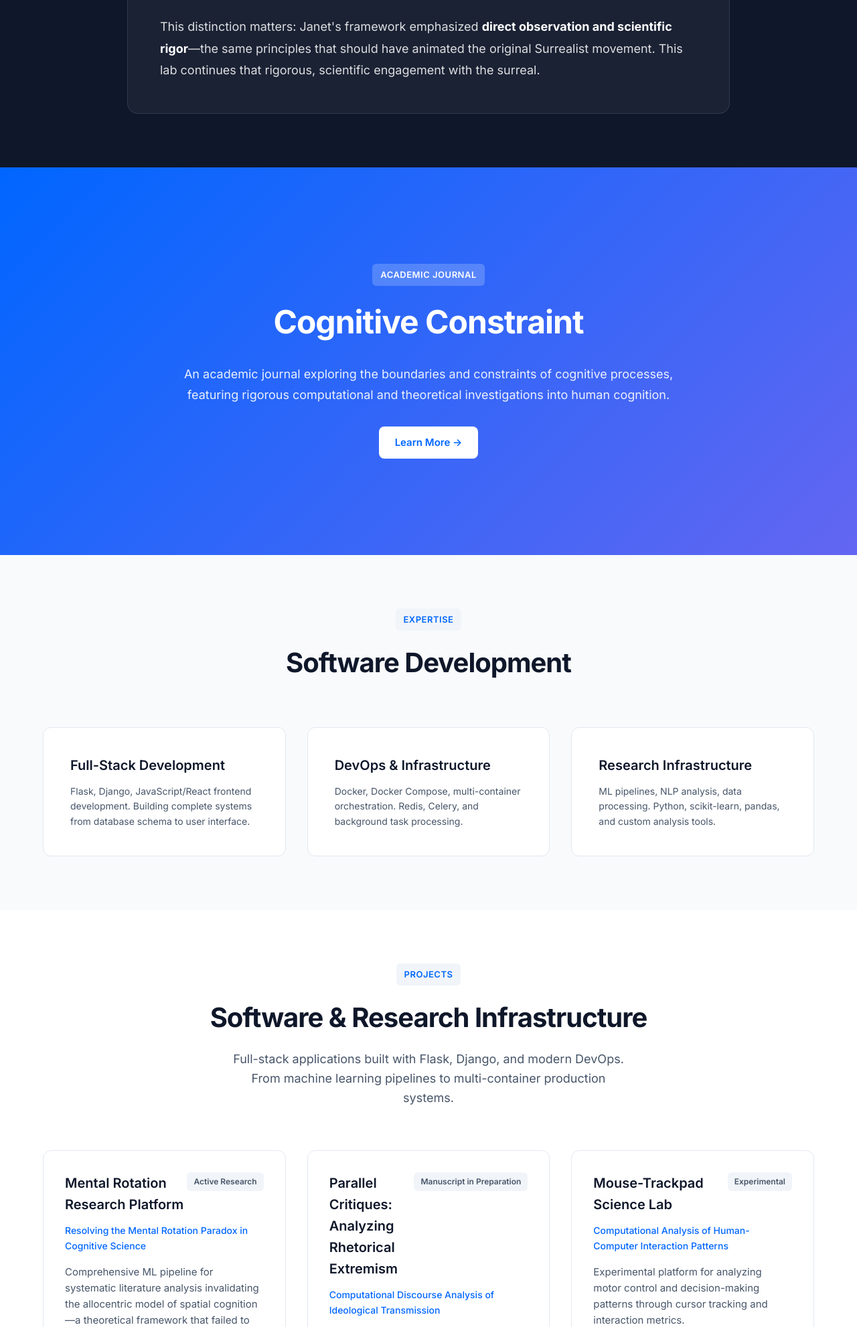
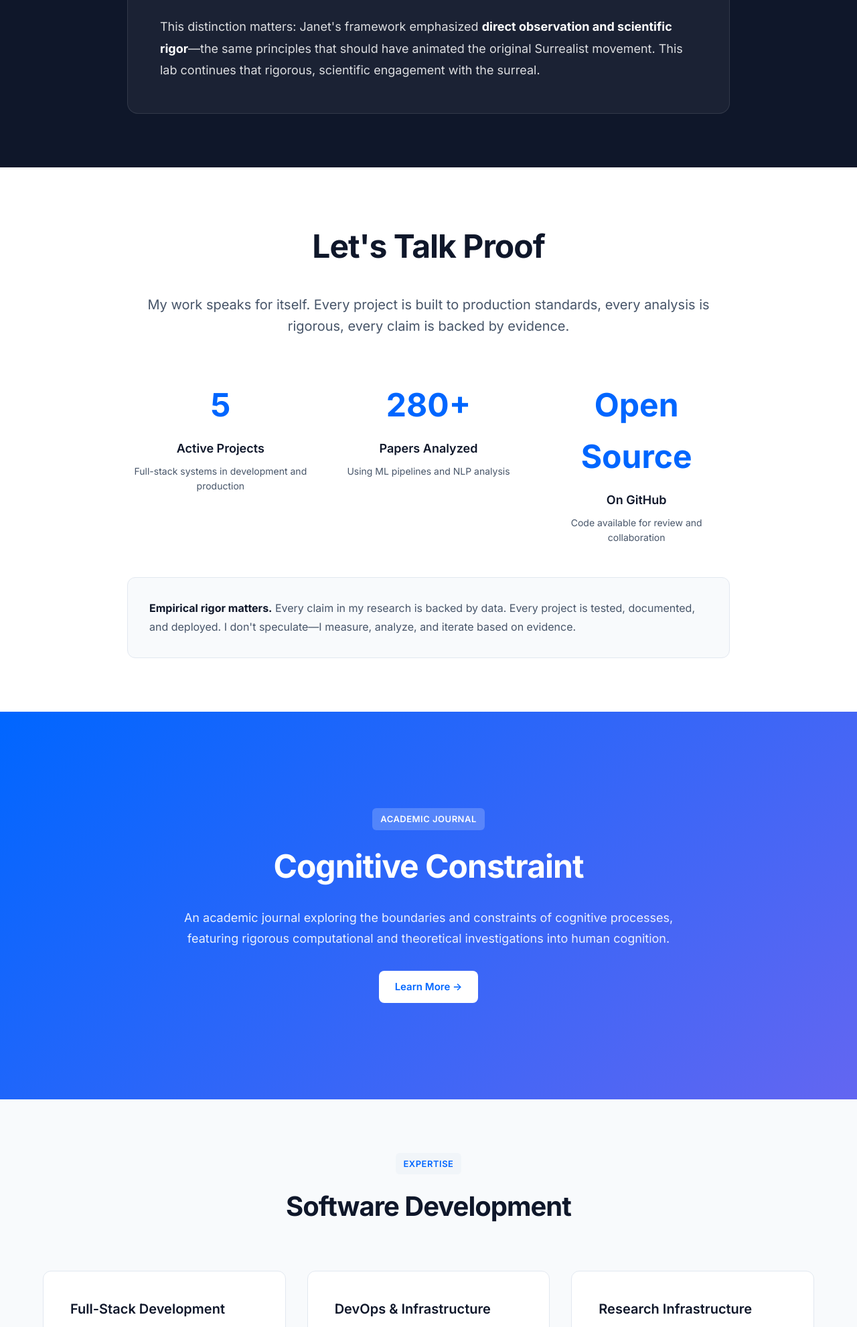
Before and after one commit to savantlab/portfolio, a Flask app: page / in a window 1280 px wide. Shown: the part 2042-4024 px from the top of the page at 67% size. Run offline with Flask 3, Linux system fonts and the light colour scheme.

Commit message:
Add 'Let's Talk Proof' section highlighting empirical rigor

```diff
--- a/templates/index.html
+++ b/templates/index.html
@@ -98,6 +98,41 @@
                     </p>
                     <p style="font-size: 18px; line-height: 1.8; color: rgba(255, 255, 255, 0.85); margin-bottom: 0;">
                         This distinction matters: Janet's framework emphasized <strong style="color: white;">direct observation and scientific rigor</strong>—the same principles that should have animated the original Surrealist movement. This lab continues that rigorous, scientific engagement with the surreal.
+                    </p>
+                </div>
+            </div>
+        </div>
+    </section>
+
+    <section style="padding: 80px 0;">
+        <div class="container">
+            <div style="max-width: 900px; margin: 0 auto;">
+                <div class="section-header">
+                    <h2 style="font-size: 48px; font-weight: 700; margin: 0 0 32px 0; text-align: center;">Let's Talk Proof</h2>
+                    <p style="font-size: 20px; color: var(--text-secondary); text-align: center; margin: 0;">
+                        My work speaks for itself. Every project is built to production standards, every analysis is rigorous, every claim is backed by evidence.
+                    </p>
+                </div>
+                <div style="display: grid; grid-template-columns: repeat(auto-fit, minmax(250px, 1fr)); gap: 32px; margin-top: 48px;">
+                    <div style="text-align: center;">
+                        <div style="font-size: 48px; font-weight: 700; color: var(--primary); margin-bottom: 12px;">5</div>
+                        <h3 style="font-size: 18px; font-weight: 600; color: var(--text-primary); margin: 0 0 8px 0;">Active Projects</h3>
+                        <p style="font-size: 14px; color: var(--text-secondary); margin: 0;">Full-stack systems in development and production</p>
+                    </div>
+                    <div style="text-align: center;">
+                        <div style="font-size: 48px; font-weight: 700; color: var(--primary); margin-bottom: 12px;">280+</div>
+                        <h3 style="font-size: 18px; font-weight: 600; color: var(--text-primary); margin: 0 0 8px 0;">Papers Analyzed</h3>
+                        <p style="font-size: 14px; color: var(--text-secondary); margin: 0;">Using ML pipelines and NLP analysis</p>
+                    </div>
+                    <div style="text-align: center;">
+                        <div style="font-size: 48px; font-weight: 700; color: var(--primary); margin-bottom: 12px;">Open Source</div>
+                        <h3 style="font-size: 18px; font-weight: 600; color: var(--text-primary); margin: 0 0 8px 0;">On GitHub</h3>
+                        <p style="font-size: 14px; color: var(--text-secondary); margin: 0;">Code available for review and collaboration</p>
+                    </div>
+                </div>
+                <div style="margin-top: 48px; padding: 32px; background: var(--bg-secondary); border-radius: 12px; border: 1px solid var(--border);">
+                    <p style="font-size: 16px; color: var(--text-secondary); line-height: 1.7; margin: 0;">
+                        <strong style="color: var(--text-primary);">Empirical rigor matters.</strong> Every claim in my research is backed by data. Every project is tested, documented, and deployed. I don't speculate—I measure, analyze, and iterate based on evidence.
                     </p>
                 </div>
             </div>
```
